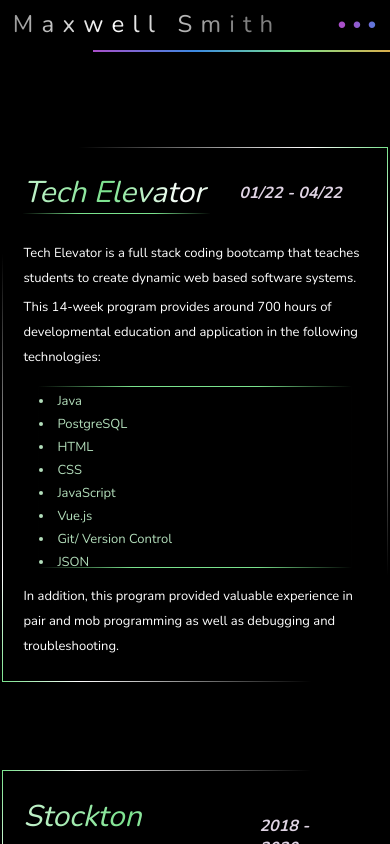
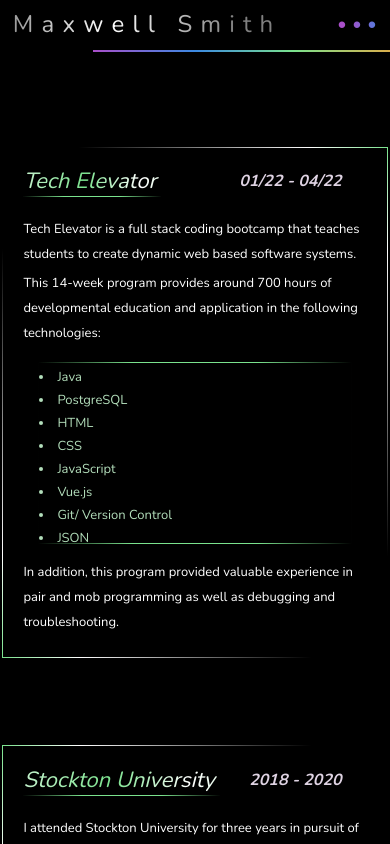
Before and after one commit to mxwllsmth/maxsmith, a React (Create React App) app: page /maxsmith/Education in a window 390 px wide. Shown: the top 844 px of the page. Built offline with nearby package versions, Linux system fonts and the light colour scheme.

Commit message:
Updated font size for mobile education page

```diff
--- a/src/components/Education.js
+++ b/src/components/Education.js
@@ -12,7 +12,7 @@
           <div id="techE">
             <div id="subHeader">
               <a href="https://www.techelevator.com/" target="_blank" rel="noopener noreferrer"><h2 id="titleEdu">Tech Elevator</h2></a>
-              <h4>01/22 - 04/22</h4>
+              <h4 className="dateEdu">01/22 - 04/22</h4>
             </div>
             <p className="smallLine">Tech Elevator is a full stack coding bootcamp that teaches students to create dynamic web based software systems.</p>
             <p className="smallLine">This 14-week program provides around 700 hours of developmental education and application in the following technologies:</p>
@@ -48,7 +48,7 @@
           <div id="stocktonU">
             <div id="subHeader">
             <a href="https://stockton.edu/" target="_blank" rel="noopener noreferrer"><h2 id="titleEdu">Stockton University</h2></a>
-              <h4>2018 - 2020</h4>
+              <h4 className="dateEdu">2018 - 2020</h4>
             </div>
             <p className="smallLine">I attended Stockton University for three years in pursuit of a career that felt right for me. Over my time there, I changed my major three times.</p>
             <p>My first major was philosophy, and although I decided early on that I no longer wanted to pursue teaching at the collegiate level and changed my major,
--- a/src/styles/Education.css
+++ b/src/styles/Education.css
@@ -147,6 +147,14 @@
         display: none;
     }
 
+    #titleEdu {
+        font-size: 22px;
+    }
+
+    #dateEdu {
+        font-size: 12px;
+    }
+
     #techE,
     #stocktonU {
         width: 88vw;
```
